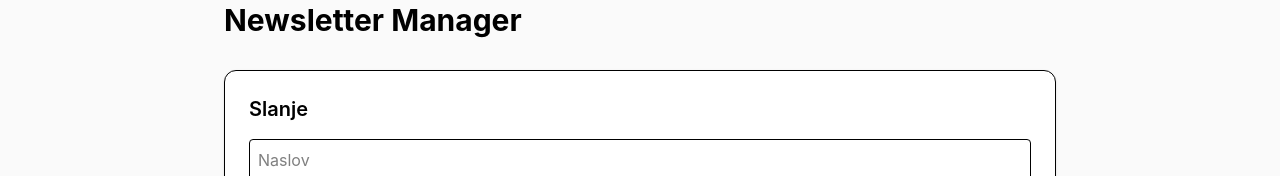
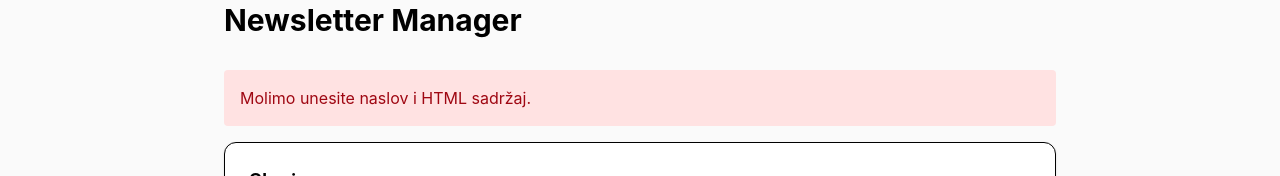
Before and after one commit to niksagc/Radovi, a Next.js app: page /admin/newsletter in a window 1280 px wide. Both pictures are taken after a click on the button "Pošalji". Shown: the part 127-303 px from the top of the page. Built offline with nearby package versions, Linux system fonts and the light colour scheme; no server answers; the database is empty.

Commit message:
feat(admin/newsletter): Add feedback and loading states
Display success/error messages and a loading indicator during newsletter sending. This improves user experience by providing immediate feedback on the operation's status.

```diff
--- a/app/admin/newsletter/page.tsx
+++ b/app/admin/newsletter/page.tsx
@@ -86,12 +86,20 @@ export default function AdminNewsletterPage() {
     <div className="p-8 max-w-4xl mx-auto">
       <h1 className="text-3xl font-bold mb-8">Newsletter Manager</h1>
 
+      {message && (
+        <div className={`p-4 mb-4 rounded ${message.type === 'success' ? 'bg-green-100 text-green-800' : 'bg-red-100 text-red-800'}`}>
+          {message.text}
+        </div>
+      )}
+
       {/* Forma za slanje */}
       <div className="bg-white p-6 rounded-xl shadow-sm border mb-8">
         <h2 className="text-xl font-semibold mb-4">Slanje</h2>
         <input className="w-full border p-2 mb-2 rounded" placeholder="Naslov" value={subject} onChange={e => setSubject(e.target.value)} />
         <textarea className="w-full border p-2 mb-2 rounded h-32" placeholder="HTML" value={html} onChange={e => setHtml(e.target.value)} />
-        <button onClick={sendNewsletter} className="bg-indigo-600 text-white px-4 py-2 rounded">Pošalji</button>
+        <button onClick={sendNewsletter} disabled={loading} className="bg-indigo-600 text-white px-4 py-2 rounded disabled:opacity-50">
+          {loading ? 'Slanje...' : 'Pošalji'}
+        </button>
       </div>
 
       {/* Forma za spremanje predloška */}
```
